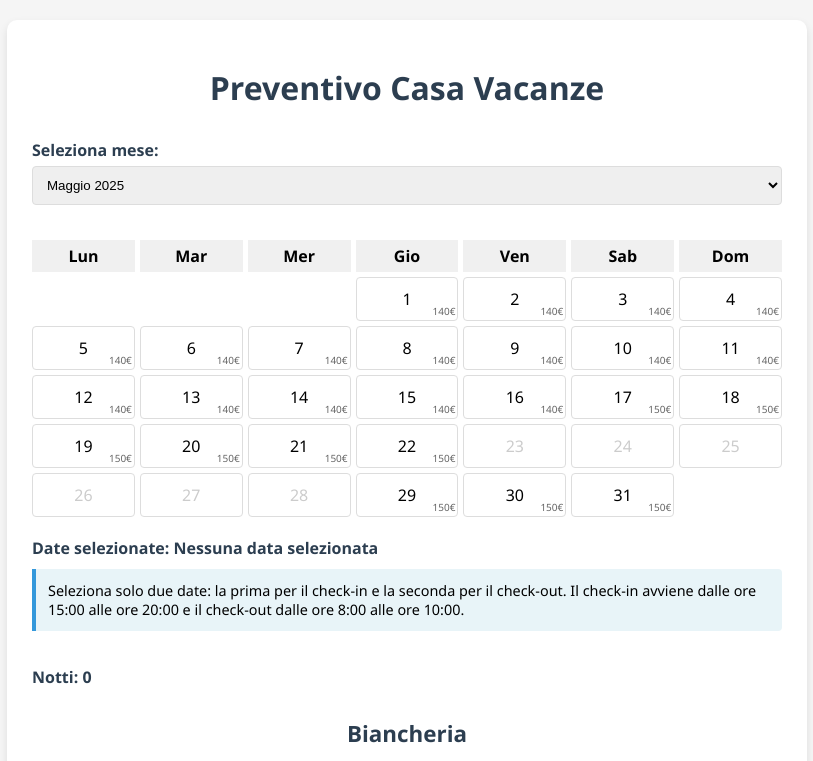
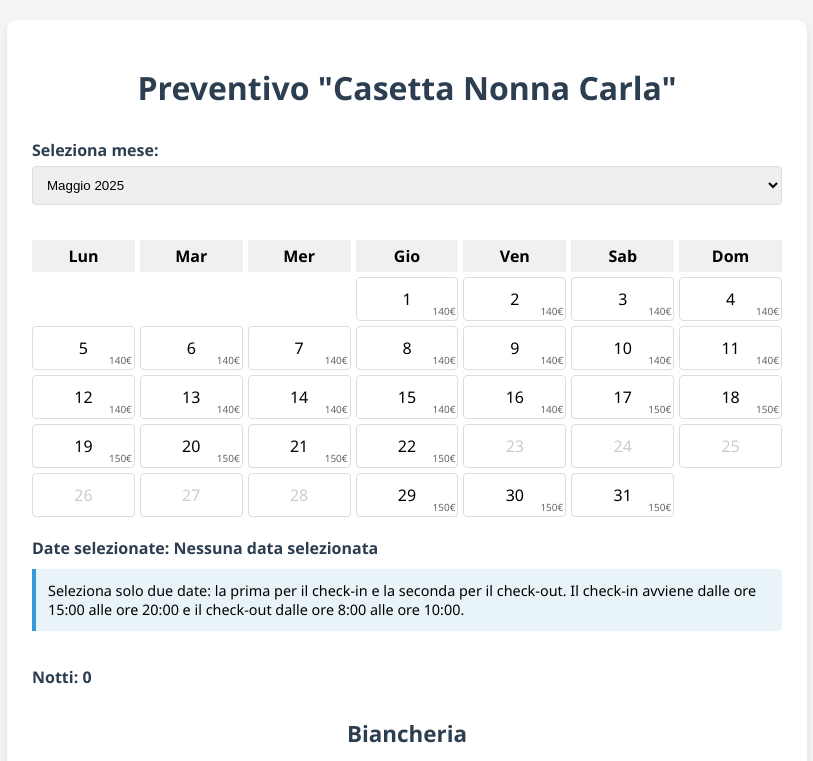
Before and after one commit to alessiamerluzzi/preventivo-casetta-nonna-carla, a plain HTML site: page index.html in a window 1280 px wide. Shown: the top 761 px of the page, without its empty margins (233-1046 px from the left). Drawn offline with Linux system fonts and the light colour scheme.

Commit message:
Update index.html

```diff
--- a/index.html
+++ b/index.html
@@ -192,7 +192,7 @@
 </head>
 <body>
     <div class="container">
-        <h1>Preventivo Casa Vacanze</h1>
+        <h1>Preventivo "Casetta Nonna Carla"</h1>
 
         <div class="form-row">
             <label for="month-select">Seleziona mese:</label>
```
